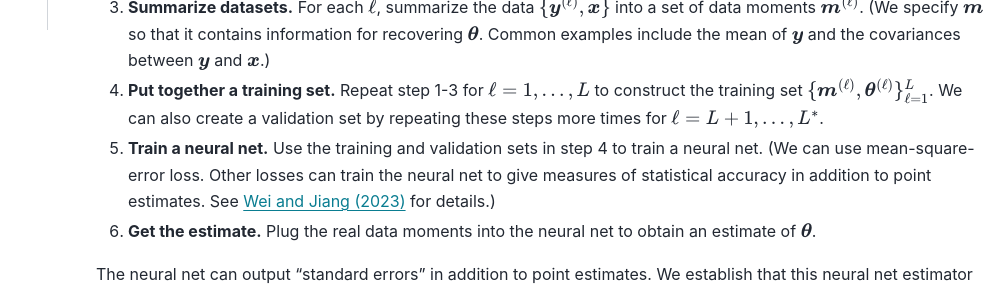
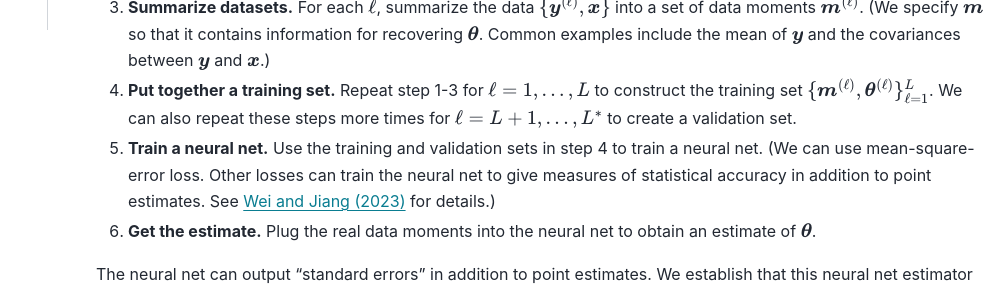
Before and after one commit to nnehome/nnehome.github.io, a Sphinx documentation site: the page built from docs/source/home/home.rst, in a window 1280 px wide. Shown: the part 1839-2130 px from the top of the page, without its empty margins (272-1280 px from the left). Built offline with Sphinx 7.4.7 and the PyData theme 0.15.4, drawn with Linux system fonts in a browser that asks for light colours.

Commit message:
some change

```diff
--- a/docs/source/home/home.rst
+++ b/docs/source/home/home.rst
@@ -62,7 +62,7 @@
 
 #. **Summarize datasets.** For each :math:`\ell`, summarize the data :math:`\{\boldsymbol{y}^{(\ell)}, \boldsymbol{x}\}` into a set of data moments :math:`\boldsymbol{m}^{(\ell)}`. (We specify :math:`\boldsymbol{m}` so that it contains information for recovering :math:`\boldsymbol{\theta}`. Common examples include the mean of :math:`\boldsymbol{y}` and the covariances between :math:`\boldsymbol{y}` and :math:`\boldsymbol{x}`.)
 
-#. **Put together a training set.** Repeat step 1-3 for :math:`\ell=1,...,L` to construct the training set :math:`\{\boldsymbol{m}^{(\ell)},\boldsymbol{\theta}^{(\ell)}\}_{\ell=1}^{L}`. We can also create a validation set by repeating these steps more times for :math:`\ell=L+1,...,L^{*}`.
+#. **Put together a training set.** Repeat step 1-3 for :math:`\ell=1,...,L` to construct the training set :math:`\{\boldsymbol{m}^{(\ell)},\boldsymbol{\theta}^{(\ell)}\}_{\ell=1}^{L}`. We can also repeat these steps more times for :math:`\ell=L+1,...,L^{*}` to create a validation set.
 
 #. **Train a neural net.** Use the training and validation sets in step 4 to train a neural net. (We can use mean-square-error loss. Other losses can train the neural net to give measures of statistical accuracy in addition to point estimates. See `Wei and Jiang (2023) <https://papers.ssrn.com/sol3/papers.cfm?abstract_id=3496098#>`_ for details.)
 
```
